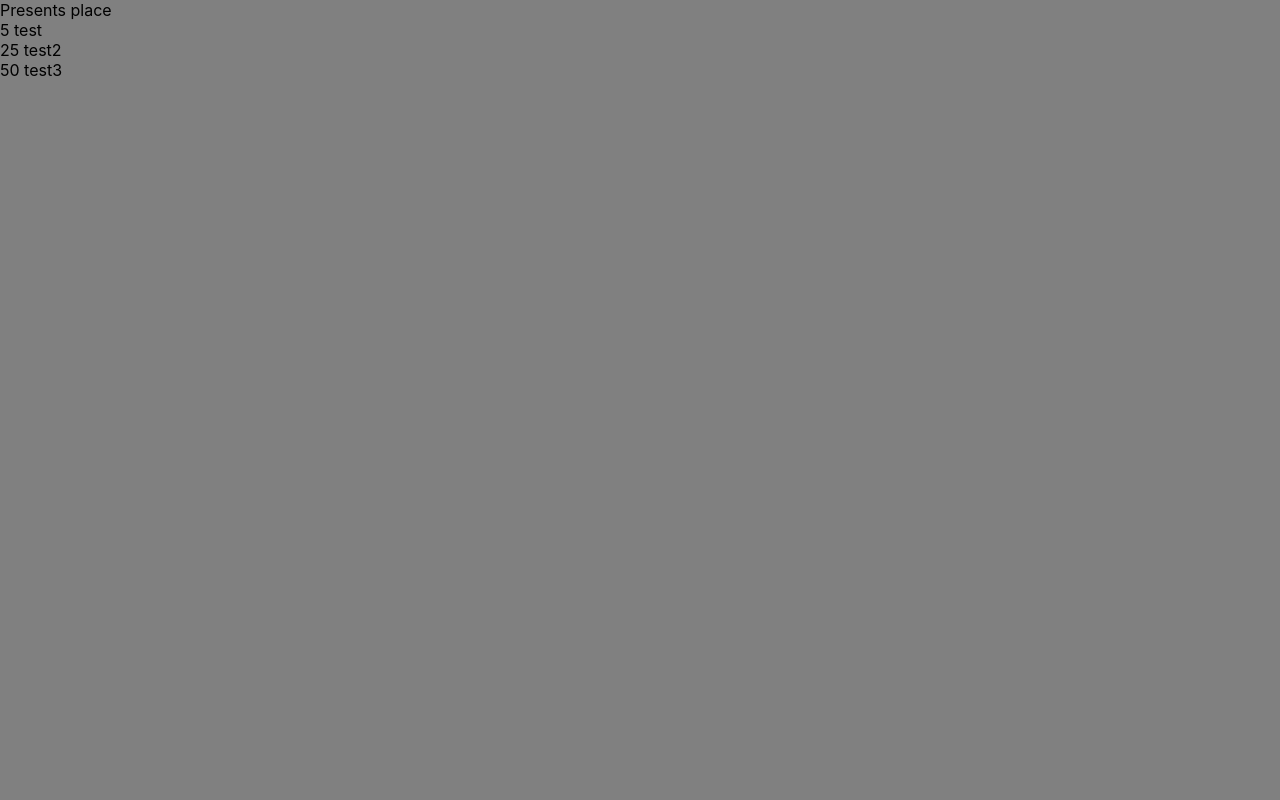
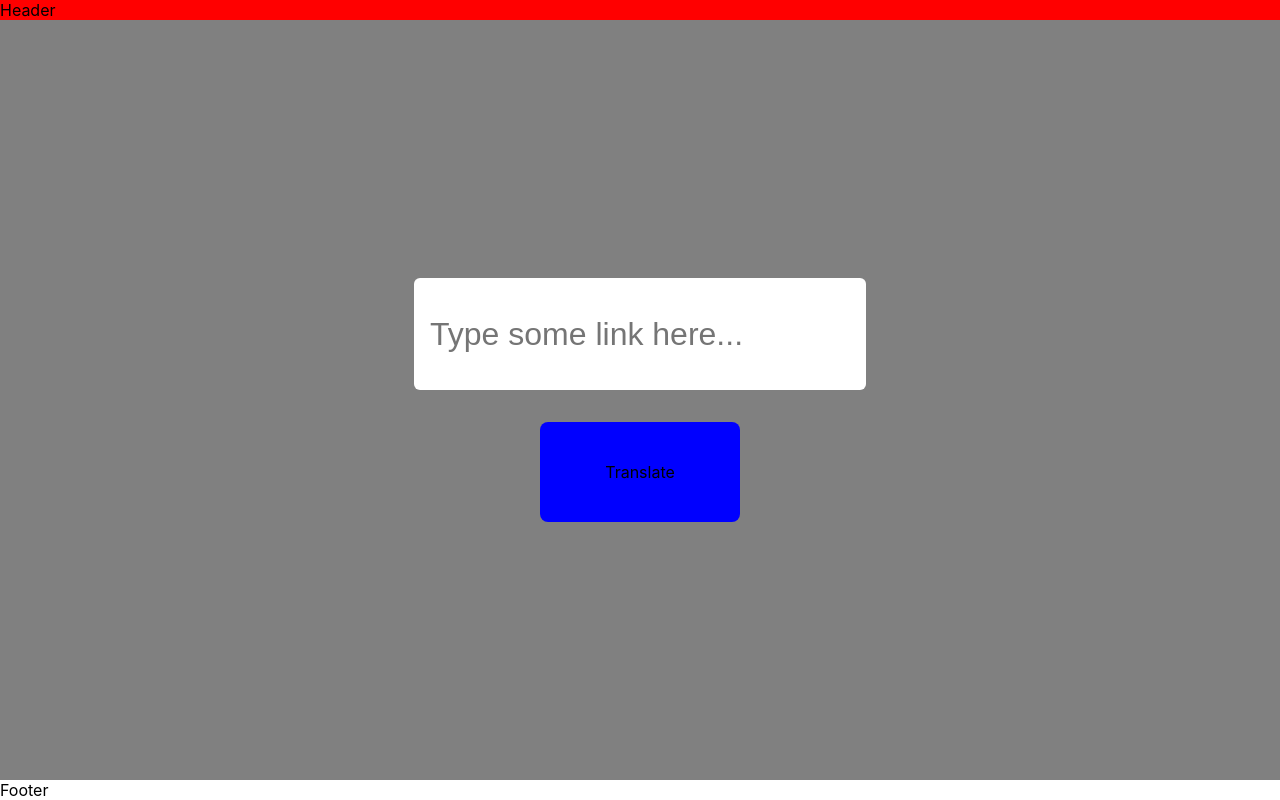
Before and after one commit to Kurczak1233/BBDays4ItHackaton, a React (Create React App) app in the folder Front/application/: page / in a window 1280 px wide. Built offline with nearby package versions, Linux system fonts and the light colour scheme.

Commit message:
Implementing PoC of iFrames

```diff
--- a/Front/application/src/App.css
+++ b/Front/application/src/App.module.scss
@@ -14,7 +14,7 @@
 }
 
 .App-header {
-  background-color: #282c34;
+  background-color: #ffffff;
   min-height: 100vh;
   display: flex;
   flex-direction: column;
@@ -36,3 +36,10 @@
     transform: rotate(360deg);
   }
 }
+
+.applicationWrapper {
+  display: flex;
+  flex-direction: column;
+  height: 100vh;
+  width: 100vw;
+}
--- a/Front/application/src/App.tsx
+++ b/Front/application/src/App.tsx
@@ -1,48 +1,16 @@
-import React, { useEffect, useState } from "react";
-import "./App.css";
-import ChristmasTree from "./components/ChristmasTree/ChristmasTree";
+import React from "react";
+import styles from "./App.module.scss";
+import MainPage from "./Pages/MainPage";
 
 export interface IPresent {
   value: number;
   content: string;
 }
 
-export const PresentContext = React.createContext<IPresent[]>([]);
-
 function App() {
-  const [presents, setPresents] = useState<IPresent[]>([]);
-
-  const handlePresents = () => {
-    const presents: IPresent[] = [
-      {
-        value: 5,
-        content: "test",
-      },
-      {
-        value: 25,
-        content: "test2",
-      },
-      {
-        value: 50,
-        content: "test3",
-      },
-    ];
-    setPresents(presents);
-  };
-
-  useEffect(() => {
-    handlePresents();
-  }, []);
-
-  if (!presents) {
-    return <div>loading</div>;
-  }
-
   return (
-    <div>
-      <PresentContext.Provider value={presents}>
-        <ChristmasTree />
-      </PresentContext.Provider>
+    <div className={styles.applicationWrapper}>
+      <MainPage />
     </div>
   );
 }
--- /dev/null
+++ b/Front/application/src/Pages/MainPage.module.scss
@@ -0,0 +1,35 @@
+.header {
+  background-color: red;
+}
+.main {
+  background-color: gray;
+  flex: 1;
+  display: flex;
+  flex-direction: column;
+  justify-content: center;
+  align-items: center;
+}
+.input {
+  height: 80px;
+  border-radius: 6px;
+  border: none;
+  font-size: xx-large;
+  padding: 16px;
+}
+.input:focus-visible {
+  outline: none;
+}
+.inputWrapper {
+  display: flex;
+  align-items: center;
+}
+.confirmButton {
+  height: 100px;
+  width: 200px;
+  margin-top: 32px;
+  display: flex;
+  align-items: center;
+  justify-content: center;
+  background-color: blue;
+  border-radius: 8px;
+}
--- /dev/null
+++ b/Front/application/src/Pages/MainPage.tsx
@@ -0,0 +1,49 @@
+import { useState } from "react";
+import styles from "./MainPage.module.scss";
+import { createPortal } from "react-dom";
+import { IFrame } from "../components/IFrame/IFrame";
+
+const MainPage = () => {
+  const [inputLink, setInputLink] = useState<string>("");
+  const [showIFrame, setShowIFrame] = useState<boolean>(false);
+
+  const changeInputLink = (inputLink: string) => {
+    setInputLink(inputLink);
+  };
+
+  const applyInputLink = () => {
+    if (inputLink !== "" && inputLink) {
+      setShowIFrame(true);
+    }
+  };
+
+  return (
+    <>
+      <header className={styles.header}>Header</header>
+      {showIFrame ? (
+        <iframe height={"100%"} width={"100%"} src={inputLink}></iframe>
+      ) : (
+        <main className={styles.main}>
+          <div className={styles.inputWrapper}>
+            <input
+              type={"text"}
+              value={inputLink}
+              className={styles.input}
+              placeholder={"Type some link here..."}
+              onChange={(event) => changeInputLink(event.currentTarget.value)}
+            />
+          </div>
+          <div
+            className={styles.confirmButton}
+            onClick={() => applyInputLink()}
+          >
+            Translate
+          </div>
+        </main>
+      )}
+      <footer>Footer</footer>
+    </>
+  );
+};
+
+export default MainPage;
--- a/Front/application/src/components/ChristmasTree/ChristmasTree.tsx
+++ /dev/null
@@ -1,8 +0,0 @@
-import "./ChristmasTree.css";
-import PresentsPlace from "./PresentsPlace/PresentsPlace";
-
-const ChristmasTree = () => {
-  return <PresentsPlace />;
-};
-
-export default ChristmasTree;
--- a/Front/application/src/components/ChristmasTree/PresentsPlace/PresentItem/PresentItem.tsx
+++ /dev/null
@@ -1,15 +0,0 @@
-import { IPresent } from "../../../../App";
-
-interface IPresentItem {
-  item: IPresent;
-}
-
-const PresentItem = ({ item }: IPresentItem) => {
-  return (
-    <div>
-      {item.value} {item.content}
-    </div>
-  );
-};
-
-export default PresentItem;
--- a/Front/application/src/components/ChristmasTree/PresentsPlace/PresentsPlace.tsx
+++ /dev/null
@@ -1,17 +0,0 @@
-import React from "react";
-import { PresentContext } from "../../../App";
-import PresentItem from "./PresentItem/PresentItem";
-
-const PresentsPlace = () => {
-  const presents = React.useContext(PresentContext);
-  return (
-    <div>
-      <div>Presents place</div>
-      {presents.map((item) => {
-        return <PresentItem key={item.value} item={item} />;
-      })}
-    </div>
-  );
-};
-
-export default PresentsPlace;
--- /dev/null
+++ b/Front/application/src/components/IFrame/IFrame.tsx
@@ -0,0 +1,16 @@
+/* eslint-disable react/prop-types */
+import React, { useState } from "react";
+import { createPortal } from "react-dom";
+
+export const IFrame = ({ children, ...props }: any) => {
+  const [contentRef, setContentRef] = useState(null);
+  // eslint-disable-next-line @typescript-eslint/ban-ts-comment
+  // @ts-ignore
+  const mountNode = contentRef?.contentWindow?.document?.body;
+
+  return (
+    <iframe height={"100%"} width={"100%"} {...props} ref={setContentRef}>
+      {mountNode && createPortal(children, mountNode)}
+    </iframe>
+  );
+};
--- a/Front/application/src/index.css
+++ b/Front/application/src/index.css
@@ -5,7 +5,6 @@ body {
     sans-serif;
   -webkit-font-smoothing: antialiased;
   -moz-osx-font-smoothing: grayscale;
-  background-color: gray;
 }
 
 code {
```
Also changed, not shown: Front/application/src/components/ChristmasTree/ChristmasTree.css (deleted), Front/application/src/components/ChristmasTree/PresentsPlace/PresentsPlace.css (deleted).
